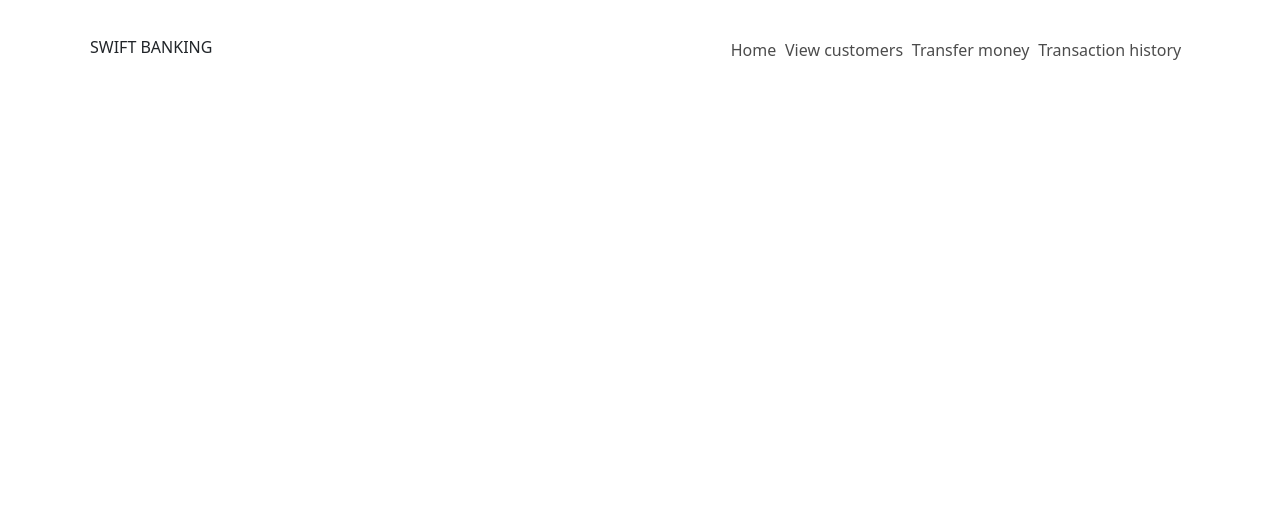
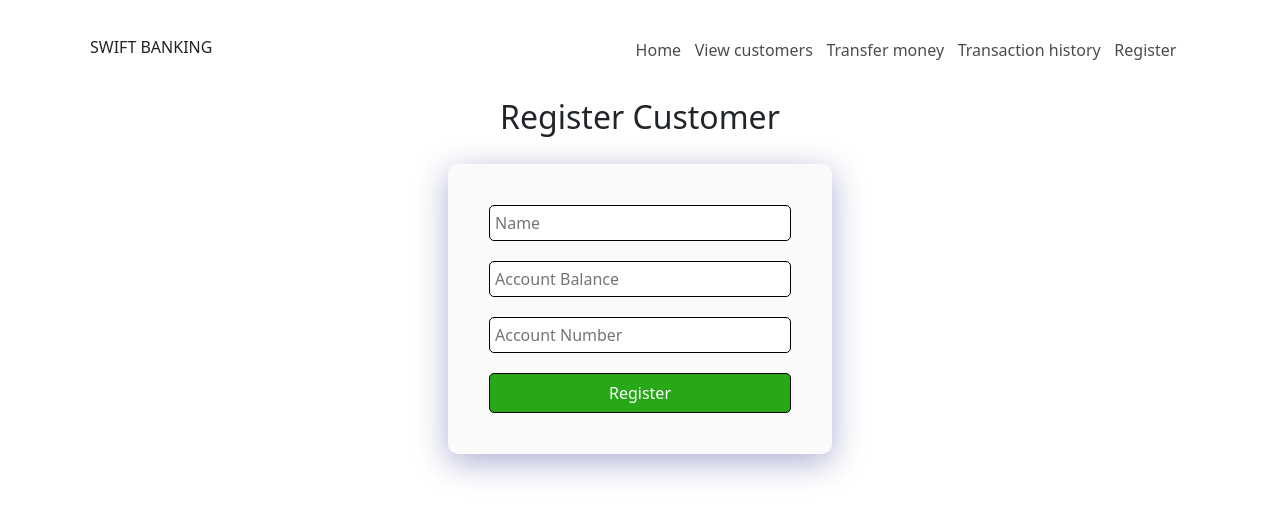
Before and after one commit to GauthamRVanjre/swift-banking, a React (Create React App) app: page /Register in a window 1280 px wide. Shown: the top 516 px of the page. Built offline with nearby package versions, Linux system fonts and the light colour scheme.

Commit message:
added registering feature

```diff
--- a/src/App.js
+++ b/src/App.js
@@ -5,6 +5,7 @@ import Home from "./components/Home/Home";
 import Transactions from "./components/Transactions/Transactions";
 import Customers from "./components/customers/Customers";
 import Payment from "./components/payment/Payment";
+import Register from "./components/Register/Register";
 
 function App() {
   return (
@@ -17,6 +18,7 @@ function App() {
           <Route exact path="/transactions" component={Transactions} />
           <Route exact path="/customers" component={Customers} />
           <Route exact path="/payment" component={Payment} />
+          <Route exact path="/Register" component={Register} />
         </Switch>
       </Router>
     </>
--- a/src/components/Home/Home.js
+++ b/src/components/Home/Home.js
@@ -11,8 +11,8 @@ const Home = () => {
           <h1>Welcome to swift banking</h1>
           <p>A banking system for swift and safe payments</p>
           <div className="buttons-container">
-            <Link to="/Transactions">
-              <button className="transaction-btn">View Transactions</button>
+            <Link to="/Register">
+              <button className="transaction-btn">Register user</button>
             </Link>
             <Link to="/Payment">
               <button className="payment-btn">Make Payments</button>
--- a/src/components/Navbar/Navbar.css
+++ b/src/components/Navbar/Navbar.css
@@ -12,7 +12,7 @@ nav {
 .nav-links {
   display: flex;
   flex-direction: row;
-  width: 500px;
+  width: 600px;
   justify-content: space-evenly;
 }
 
--- a/src/components/Navbar/Navbar.js
+++ b/src/components/Navbar/Navbar.js
@@ -31,6 +31,9 @@ const Navbar = () => {
           <Link to="/transactions">
             <li className="nav-items">Transaction history</li>
           </Link>
+          <Link to="/register">
+            <li className="nav-items">Register</li>
+          </Link>
         </ul>
       </div>
       <div className="hamburger-icon">
--- /dev/null
+++ b/src/components/Register/Register.css
@@ -0,0 +1,8 @@
+.alert-props {
+  width: 50%;
+  margin-left: 27%;
+}
+
+.alert-none {
+  display: none;
+}
--- /dev/null
+++ b/src/components/Register/Register.js
@@ -0,0 +1,87 @@
+import React, { useState } from "react";
+import { db } from "../../firebase";
+import { collection, addDoc } from "firebase/firestore";
+import "./Register.css";
+
+const Register = () => {
+  //   const customersCollectionRef = collection(db, "customers");
+  const [customerId, setCustomerId] = useState(0);
+
+  const [accountNumber, setAccountNumber] = useState(1000);
+  const [name, setName] = useState("");
+  const [accountBalance, setAccountBalance] = useState(0);
+  const [alertMessage, setAlertMessage] = useState(false);
+
+  const createCustomer = async (event) => {
+    event.preventDefault();
+    setCustomerId(customerId + 1);
+    await addDoc(collection(db, "customers"), {
+      AccountNumber: accountNumber,
+      Balance: accountBalance,
+      CustomerId: customerId,
+      Name: name,
+    });
+    setAlertMessage(true);
+
+    console.log("data added");
+  };
+
+  return (
+    <>
+      <h2 style={{ textAlign: "center" }}>Register Customer</h2>
+      <div className="payment-form-container">
+        <form class="form">
+          <input
+            type="text"
+            className="text"
+            name="name"
+            id="name"
+            placeholder="Name"
+            onChange={(event) => setName(event.target.value)}
+            required
+          />
+
+          <input
+            type="number"
+            className="text"
+            name="Account balance"
+            id="last-name"
+            placeholder="Account Balance"
+            onChange={(event) => setAccountBalance(event.target.value)}
+            required
+          />
+          <input
+            type="number"
+            className="text"
+            name="Account Number"
+            id="last-name"
+            placeholder="Account Number"
+            onChange={(event) => setAccountNumber(event.target.value)}
+            required
+          />
+
+          <input
+            onClick={createCustomer}
+            type="submit"
+            id="submit"
+            className="text"
+            value="Register"
+          />
+        </form>
+      </div>
+      <div
+        className={
+          alertMessage
+            ? `alert alert-info alert-props`
+            : `alert alert-info alert-props alert-none`
+        }
+        role="alert"
+      >
+        Customer with name:{name} and account balance:{accountBalance}
+        is successfully registered.
+      </div>
+    </>
+  );
+};
+
+export default Register;
--- a/src/components/customers/Customers.js
+++ b/src/components/customers/Customers.js
@@ -1,7 +1,23 @@
-import React from "react";
+import React, { useEffect, useState } from "react";
 import "./Customers.css";
+import { db } from "../../firebase";
+import { collection, getDocs } from "firebase/firestore";
 
 const Customers = () => {
+  const [customers, setCustomers] = useState([]);
+
+  const customersCollectionRef = collection(db, "customers");
+
+  useEffect(() => {
+    const getCustomers = async () => {
+      const data = await getDocs(customersCollectionRef);
+      console.log(data.docs);
+
+      setCustomers(data.docs.map((doc) => ({ ...doc.data(), id: doc.id })));
+    };
+    getCustomers();
+  });
+
   return (
     <>
       <h2 className="customers-heading">Customers</h2>
@@ -9,34 +25,21 @@ const Customers = () => {
       <table className="table table-striped">
         <thead className="table-heading">
           <tr>
-            <th scope="col">Transaction ID</th>
-            <th scope="col">Sender Name</th>
-            <th scope="col">Receiver name</th>
-            <th scope="col">Amount</th>
-            <th scope="col">Status</th>
+            <th scope="col">First Name</th>
+            <th scope="col">Account number</th>
+            <th scope="col">Balance</th>
           </tr>
         </thead>
         <tbody>
-          <tr>
-            <th scope="row">1</th>
-            <td>Mark</td>
-            <td>Otto</td>
-            <td>@mdo</td>
-            <td>@fat</td>
-          </tr>
-          <tr>
-            <th scope="row">2</th>
-            <td>Jacob</td>
-            <td>Thornton</td>
-            <td>@fat</td>
-            <td>@fat</td>
-          </tr>
-          <tr>
-            <th scope="row">3</th>
-            <td colspan="2">Larry the Bird</td>
-            <td>@twitter</td>
-            <td>@twitter</td>
-          </tr>
+          {customers.map((customer) => {
+            return (
+              <tr key={customer.id}>
+                <td>{customer.Name}</td>
+                <td>{customer.AccountNumber}</td>
+                <td>{customer.Balance}</td>
+              </tr>
+            );
+          })}
         </tbody>
       </table>
     </>
--- a/src/firebase.js
+++ b/src/firebase.js
@@ -1,5 +1,6 @@
 // Import the functions you need from the SDKs you need
 import { initializeApp } from "firebase/app";
+import { getFirestore } from "firebase/firestore";
 
 // Your web app's Firebase configuration
 const firebaseConfig = {
@@ -14,5 +15,4 @@ const firebaseConfig = {
 // Initialize Firebase
 const app = initializeApp(firebaseConfig);
 
-const db = app.firestore();
-export default db;
+export const db = getFirestore(app);
```
